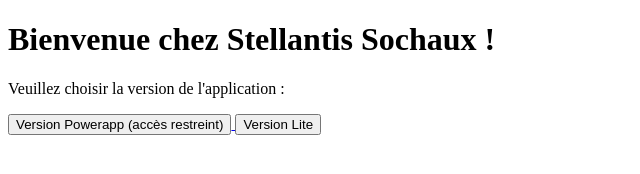
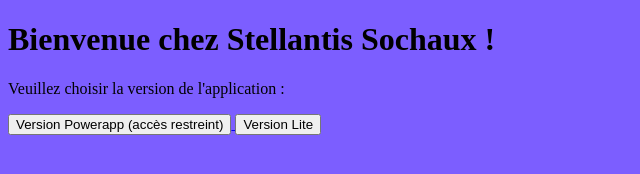
Before and after one commit to Lavigne6/Stellantis_SX_CPL_AMR, a plain HTML site: page index.html in a window 1280 px wide. Shown: the whole page, without its empty margins (0-640 px from the left). Drawn offline with Linux system fonts and the light colour scheme.

Commit message:
Update index.html

```diff
--- a/index.html
+++ b/index.html
@@ -5,6 +5,9 @@
     <meta name="viewport" content="width=device-width, initial-scale=1.0">
     <title>Choisir une version</title>
     <style>
+        body {
+            background-color: rgb(124, 94, 255);
+        }
         /* Styles pour l'image en haut */
         #movingImage {
             position: absolute;
```
